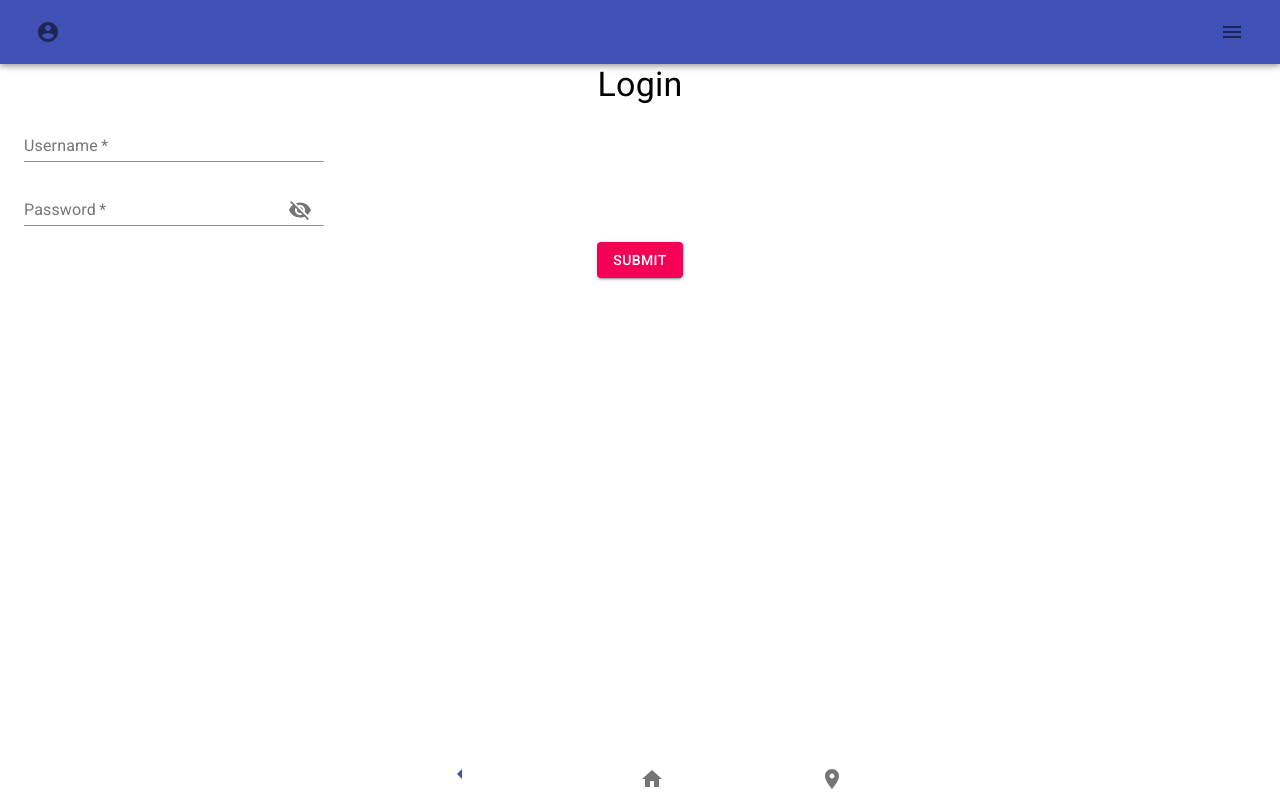
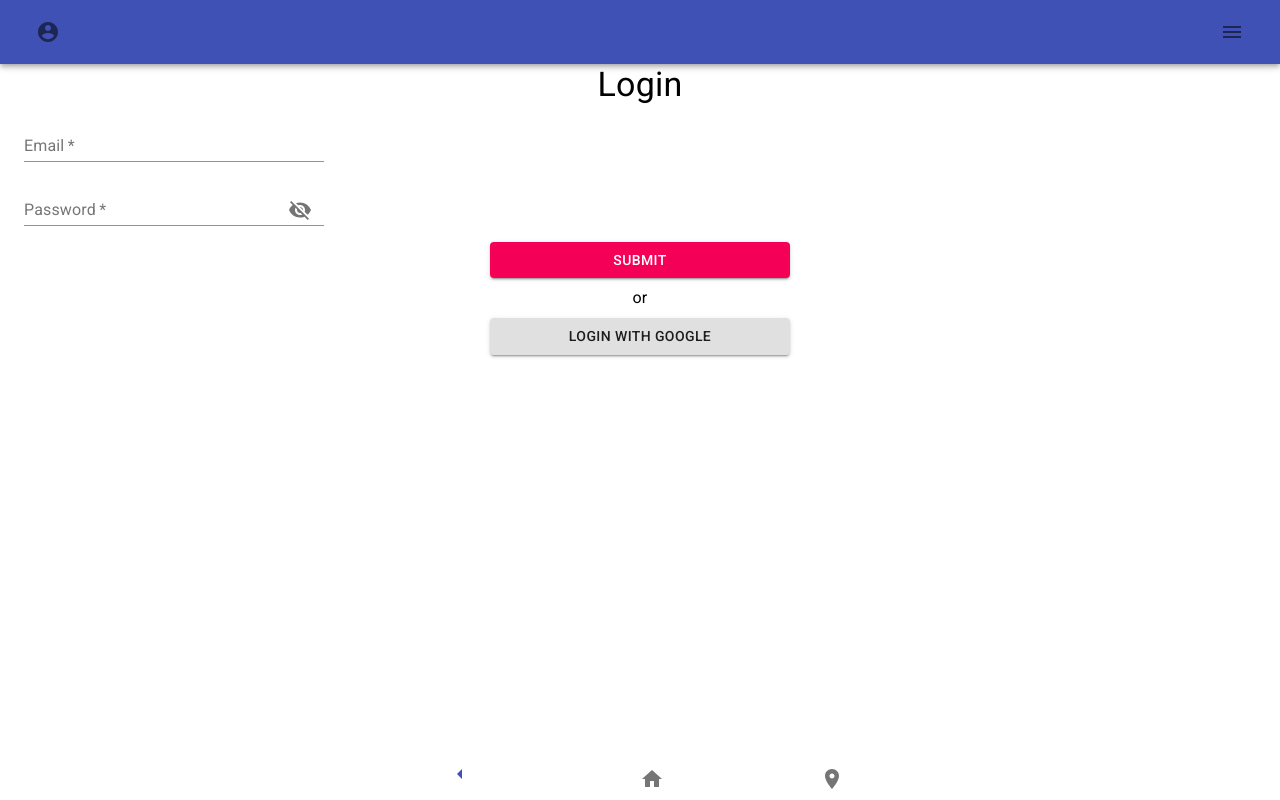
Before and after one commit to UliKuch/Ubiqum_MYtinerary_ReactApp, a React (Create React App) app: page /user/login in a window 1280 px wide. Built offline with nearby package versions, Linux system fonts and the light colour scheme.

Commit message:
Add google login button

```diff
--- /dev/null
+++ b/src/component/GoogleLogin.js
@@ -0,0 +1,86 @@
+import React /*, { useState, useEffect, useRef, useCallback } */ from 'react';
+
+// Material-UI
+import {
+  Grid,
+  Button
+} from '@material-ui/core';
+import { makeStyles } from '@material-ui/core/styles';
+
+
+const useStyles = makeStyles(theme => ({
+  submitButton: {
+    margin: theme.spacing(1),
+    alignSelf: "center",
+    width: "100%",
+    maxWidth: 300
+  }
+}));
+
+function GoogleLogin() {
+  const classes = useStyles()
+
+  // commented out because ajax request to passport authentication endpoint
+  // did throw CORS error. use page redirect instead.
+  // ----------------------------------------------------------------------
+  // const [isSending, setIsSending] = useState(false)
+  // const isMounted = useRef(true)
+
+  // // set isMounted to false when we unmount the component
+  // // to avoid warning when trying to update unmounted component
+  // useEffect(() => {
+  //   return () => {
+  //     isMounted.current = false
+  //   }
+  // }, [])
+
+  // const handleGoogleClick = useCallback(async () => {
+  //   // cancel if we are already sending
+  //   if (isSending) return
+
+  //   // update state
+  //   setIsSending(true)
+
+  //   console.log("Attempting Google Login...");
+
+  //   // send request
+  //   try {
+  //     await fetch("http://localhost:5000/user/google");
+  //   } catch (error) {
+  //     console.error(error)
+  //   }
+
+  //   console.log("GET request performed");
+
+  //   // after request is sent, update state again if still mounted
+  //   if (isMounted.current) {
+  //     setIsSending(false)
+  //   }
+
+  // }, [isSending]) // dependency, only updates is value changes
+  //----------------------------------------------------------------------
+
+
+  return (
+    <Grid container item justify="center">
+      <Button
+        variant="contained"
+        type="button"
+        className={classes.submitButton}
+
+        // when using AJAX req, commented out
+        // button will be disabled if isSending=true
+        // disabled={isSending}
+        // onClick={handleGoogleClick}
+
+        // redirect instead of GET
+        // target="_blank"
+        href="http://localhost:5000/user/google"
+      >
+        Login with Google
+      </Button>
+    </Grid>
+  )
+}
+
+export default GoogleLogin
--- a/src/screen/CreateAccount.js
+++ b/src/screen/CreateAccount.js
@@ -3,6 +3,7 @@ import { Link } from 'react-router-dom';
 
 import Navbar from '../component/Navbar'
 import Footer from '../component/Footer'
+import GoogleLogin from '../component/GoogleLogin';
 
 // redux
 import { connect } from "react-redux";
@@ -90,7 +91,9 @@ const useStyles = makeStyles(theme => ({
   },
   submitButton: {
     margin: theme.spacing(1),
-    alignSelf: "center"
+    alignSelf: "center",
+    width: "100%",
+    maxWidth: 300
   }
 }));
 
@@ -279,10 +282,14 @@ class CreateAccount extends React.Component {
           selectedMenuItem="CreateAccount"
         />
         <Grid container direction="column">
-          <Typography variant="h4">Create Account</Typography>
-          <CreateAccountForm
-            handleSubmit={(event, user) => this.handleSubmit(event, user)}
-          />
+          <Grid item container direction="column">
+            <Typography variant="h4">Create Account</Typography>
+            <CreateAccountForm
+              handleSubmit={(event, user) => this.handleSubmit(event, user)}
+            />
+          </Grid>
+          <Typography>or</Typography>
+          <GoogleLogin />
         </Grid>
         <Footer />
       </div>
--- a/src/screen/Login.js
+++ b/src/screen/Login.js
@@ -1,7 +1,8 @@
 import React from 'react';
 
-import Navbar from '../component/Navbar'
-import Footer from '../component/Footer'
+import Navbar from '../component/Navbar';
+import Footer from '../component/Footer';
+import GoogleLogin from '../component/GoogleLogin';
 
 // redux
 // import { connect } from "react-redux";
@@ -37,7 +38,9 @@ const useStyles = makeStyles(theme => ({
   },
   submitButton: {
     margin: theme.spacing(1),
-    alignSelf: "center"
+    alignSelf: "center",
+    width: "100%",
+    maxWidth: 300
   }
 }));
 
@@ -48,7 +51,7 @@ function LoginForm(props) {
     showPassword: false,
 
     // set initial values to avoid uncontrolled components
-    username: "",
+    email: "",
     password: "",
   });
 
@@ -71,12 +74,12 @@ function LoginForm(props) {
     >
       <TextField
         required
-        id="Username"
-        label="Username"
-        placeholder="Enter Username"
+        id="Email"
+        label="Email"
+        placeholder="Enter Email Address"
         className={classes.textField}
-        value={values.username}
-        onChange={handleChangeTextField("username")}
+        value={values.email}
+        onChange={handleChangeTextField("email")}
       />
 
       <FormControl
@@ -134,10 +137,16 @@ class Login extends React.Component {
           selectedMenuItem="Login"
         />
         <Grid container direction="column">
-          <Typography variant="h4">Login</Typography>
-          <LoginForm
-            handleSubmit={(event, user) => this.handleSubmit(event, user)}
-          />
+          <Grid item container direction="column">
+            <Typography variant="h4">Login</Typography>
+            <LoginForm
+              handleSubmit={(event, user) => this.handleSubmit(event, user)}
+            />
+          </Grid>
+          <Typography>
+          or
+          </Typography>
+          <GoogleLogin />
         </Grid>
         <Footer />
       </div>
```
